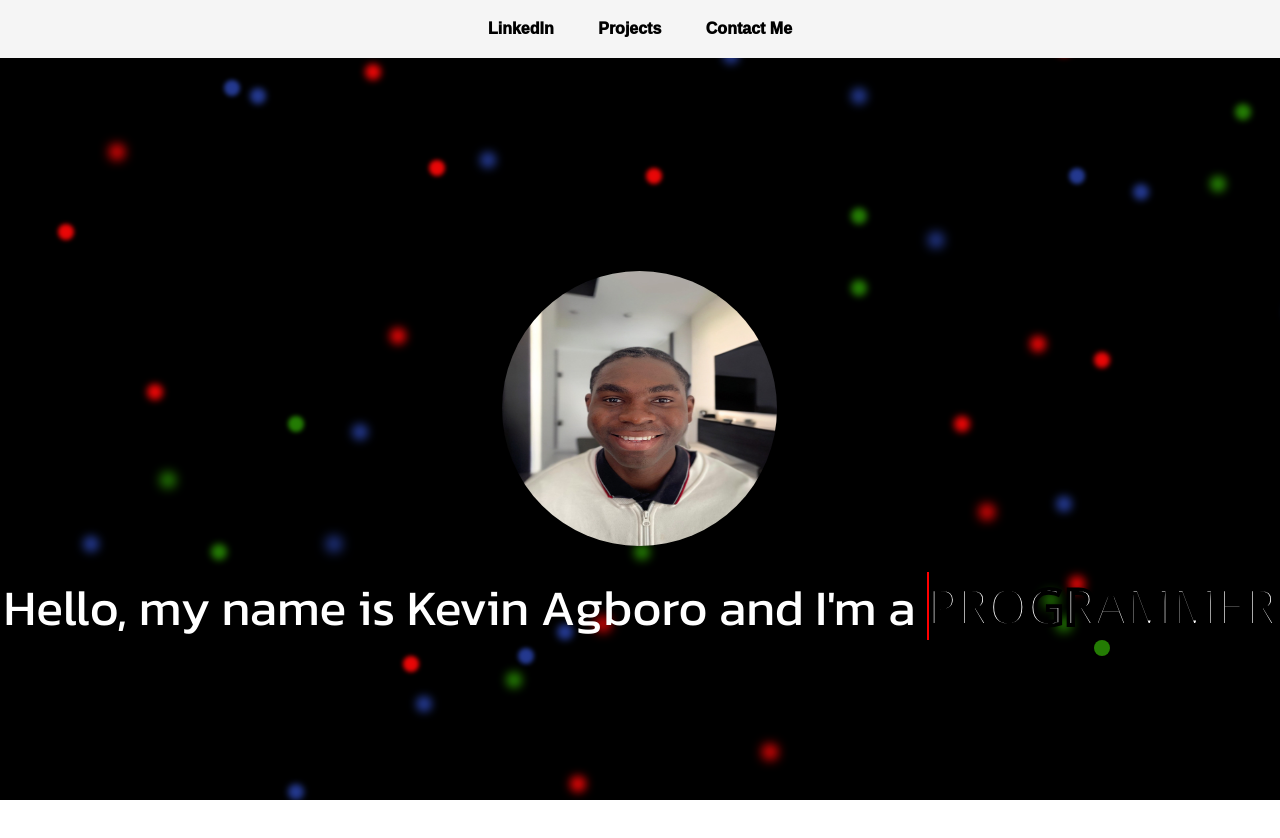
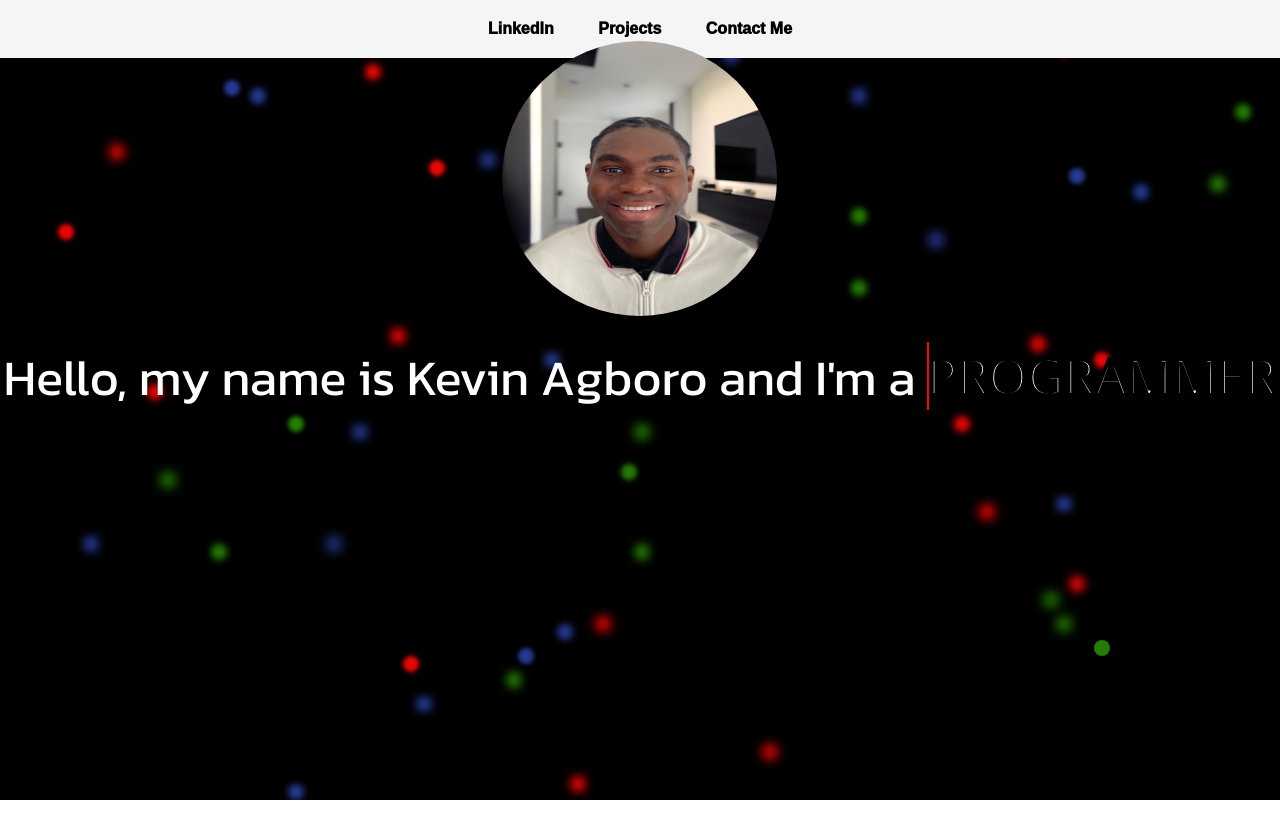
Before and after one commit to Kevin-Agboro/Personal-Website, a plain HTML site: page index.html in a window 1280 px wide. After the commit the page ends 800 px from the top, so only its background shows below. Drawn offline with Linux system fonts and the light colour scheme.

Commit message:
Update style.css

```diff
--- a/style.css
+++ b/style.css
@@ -61,6 +61,7 @@ header a:hover {
     justify-content: center;
     height: 100vh; /* Full height */
     text-align: center;
+    margin-top: -230px ;
 }
 
 .container1 #headshot {
```
